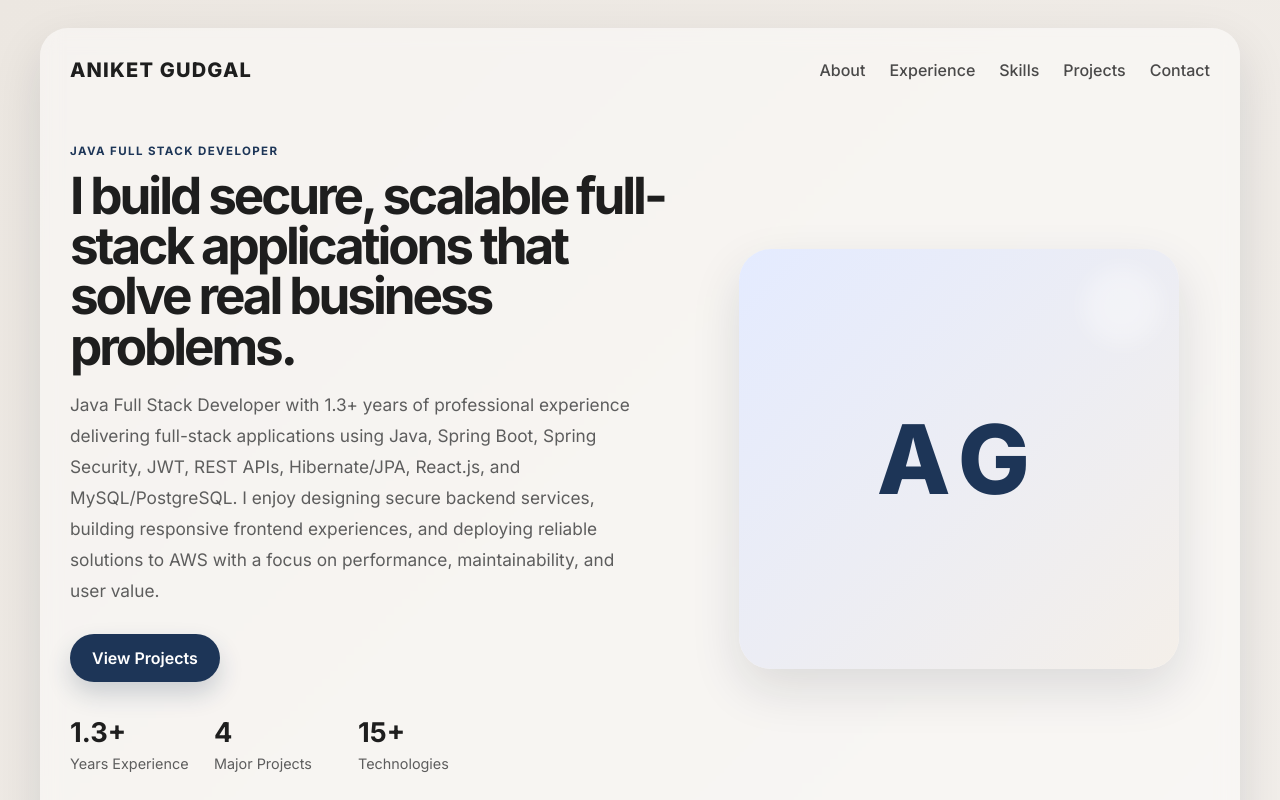
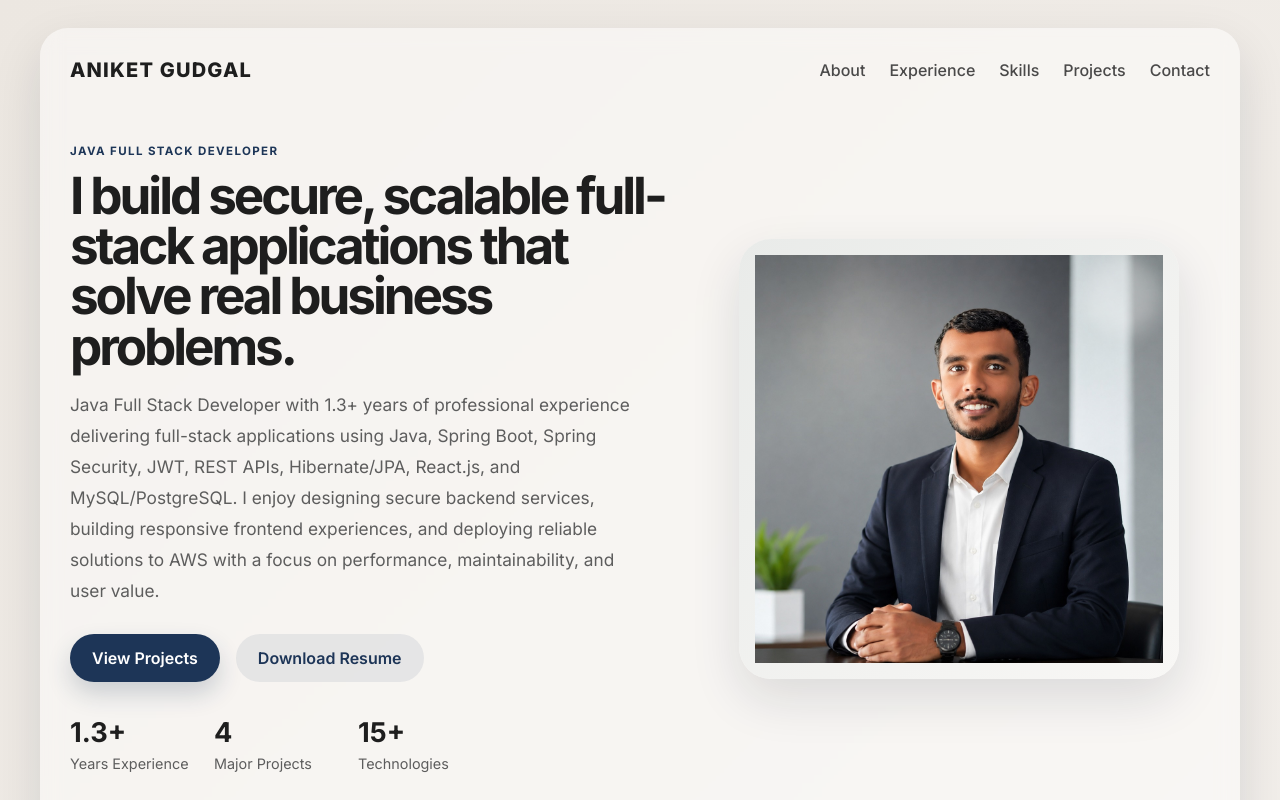
Before and after one commit to Aniketgudgal/Portfolio, a plain HTML site: page index.html in a window 1280 px wide. Shown: the top 800 px of the page. Drawn offline with Linux system fonts and the light colour scheme.

Commit message:
Deploy public site with private assets on gh-pages

```diff
--- a/index.html
+++ b/index.html
@@ -48,6 +48,14 @@
             </p>
             <div class="cta-row">
               <a class="btn btn-primary" href="#projects">View Projects</a>
+              <a
+                class="btn btn-secondary"
+                href="Aniket_Gudgal_Java_Full_Stack_Developer.pdf"
+                target="_blank"
+                rel="noreferrer"
+                download
+                >Download Resume</a
+              >
             </div>
             <ul class="stats" aria-label="Key metrics">
               <li><strong>1.3+</strong><span>Years Experience</span></li>
@@ -57,11 +65,12 @@
           </div>
 
           <div class="hero-visual">
-            <div
-              class="profile-card placeholder-card"
-              aria-label="Profile placeholder"
-            >
-              <span>AG</span>
+            <div class="profile-card" aria-label="Profile image card">
+              <img
+                src="profile image.jpeg"
+                alt="Aniket Gudgal profile"
+                loading="eager"
+              />
             </div>
           </div>
         </section>
```
Also changed, not shown: profile image.jpeg (added), 1 other file.
